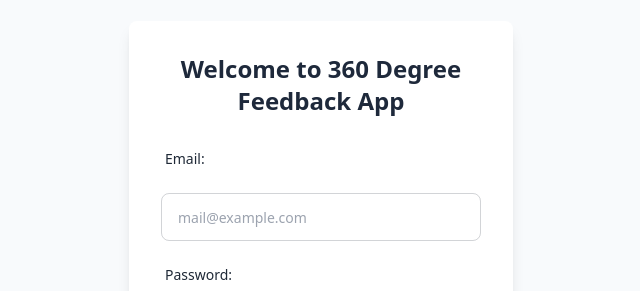
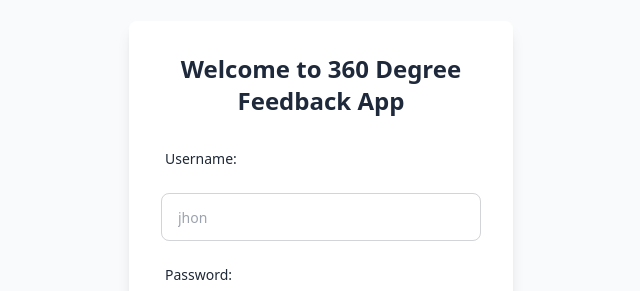
Before and after one commit to jsiman551/360-degree-feedback-client, a React (Vite) app: page / in a window 1280 px wide. Shown: the part 163-454 px from the top of the page, without its empty margins (319-959 px from the left). Built offline with nearby package versions, Linux system fonts and the light colour scheme.

Commit message:
Feat: add react hook form to manage login form

```diff
--- a/package.json
+++ b/package.json
@@ -11,7 +11,8 @@
   },
   "dependencies": {
     "react": "^18.3.1",
-    "react-dom": "^18.3.1"
+    "react-dom": "^18.3.1",
+    "react-hook-form": "^7.53.1"
   },
   "devDependencies": {
     "@eslint/js": "^9.13.0",
--- a/src/App.tsx
+++ b/src/App.tsx
@@ -3,7 +3,7 @@ import LoginForm from "./components/forms/loginForm"
 function App() {
 
   return (
-    <div className="h-screen bg-gray-100">
+    <div className="h-screen bg-slate-50 dark:bg-slate-800">
       <LoginForm />
     </div>
   )
--- a/src/components/forms/loginForm.tsx
+++ b/src/components/forms/loginForm.tsx
@@ -1,29 +1,45 @@
 import React from 'react';
+import { useForm } from 'react-hook-form';
 import Input from '../input';
 import Button from '../button';
 
+interface FormValues {
+    username: string;
+    password: string;
+}
+
 const LoginForm: React.FC = () => {
+    const { register, handleSubmit, formState: { errors } } = useForm<FormValues>();
+
+    const onSubmit = (data: FormValues) => {
+        console.log(data);
+    };
+
     return (
-        <div className="flex items-center justify-center h-screen p-4 bg-slate-50 dark:bg-slate-800">
-            <div className="w-full max-w-sm p-8 space-y-6 bg-white shadow-lg rounded-lg dark:bg-slate-800 dark:border">
+        <div className="flex items-center justify-center h-screen p-4">
+            <div className="w-full max-w-sm p-8 space-y-6 bg-white shadow-lg rounded-lg dark:bg-slate-900 dark:border dark:border-slate-700">
                 <h2 className="text-2xl font-bold text-slate-800 dark:text-slate-100 text-center">
                     Welcome to 360 Degree Feedback App
                 </h2>
-                <form className="space-y-4">
+                <form className="space-y-4" onSubmit={handleSubmit(onSubmit)}>
                     <Input
-                        type="email"
-                        placeholder="mail@example.com"
-                        label="Email:"
+                        type="text"
+                        placeholder="jhon"
+                        label="Username:"
                         className="bg-transparent dark:bg-transparent dark:text-slate-100"
-                        required
+                        {...register('username', { required: 'Username is required' })}
                     />
+                    {errors.username && <span className="text-red-500 pt-2">{errors.username.message}</span>}
+
                     <Input
                         type="password"
                         placeholder="********"
                         label="Password:"
                         className="bg-transparent dark:bg-transparent dark:text-slate-100"
-                        required
+                        {...register('password', { required: 'Password is required' })}
                     />
+                    {errors.password && <span className="text-red-500 pt-2">{errors.password.message}</span>}
+
                     <Button type="submit" className="btn btn-primary w-full">
                         Login
                     </Button>
--- a/src/components/input.tsx
+++ b/src/components/input.tsx
@@ -1,4 +1,4 @@
-import React from 'react';
+import React, { forwardRef } from 'react';
 
 interface InputProps extends React.InputHTMLAttributes<HTMLInputElement> {
     label?: string;
@@ -6,7 +6,7 @@ interface InputProps extends React.InputHTMLAttributes<HTMLInputElement> {
     inputSize?: 'input-lg' | 'input-md' | 'input-sm' | 'input-xs';
 }
 
-const Input: React.FC<InputProps> = ({
+const Input = forwardRef<HTMLInputElement, InputProps>(({
     type = 'text',
     placeholder,
     label,
@@ -14,10 +14,10 @@ const Input: React.FC<InputProps> = ({
     inputSize = 'input-md',
     className = '',
     ...props
-}) => {
+}, ref) => {
     const baseClasses = 'input input-bordered w-full';
     const variantClasses = variant ? `input-${variant}` : '';
-    const sizeClasses = inputSize;
+    const sizeClasses = inputSize ? inputSize : '';
 
     return (
         <>
@@ -27,6 +27,7 @@ const Input: React.FC<InputProps> = ({
                 </label>
             )}
             <input
+                ref={ref}
                 type={type}
                 placeholder={placeholder}
                 className={`${baseClasses} ${variantClasses} ${sizeClasses} ${className}`}
@@ -34,6 +35,6 @@ const Input: React.FC<InputProps> = ({
             />
         </>
     );
-};
+});
 
 export default Input;
```
Also changed, not shown: 1 other file (tests, documents, lock files or other folders).
